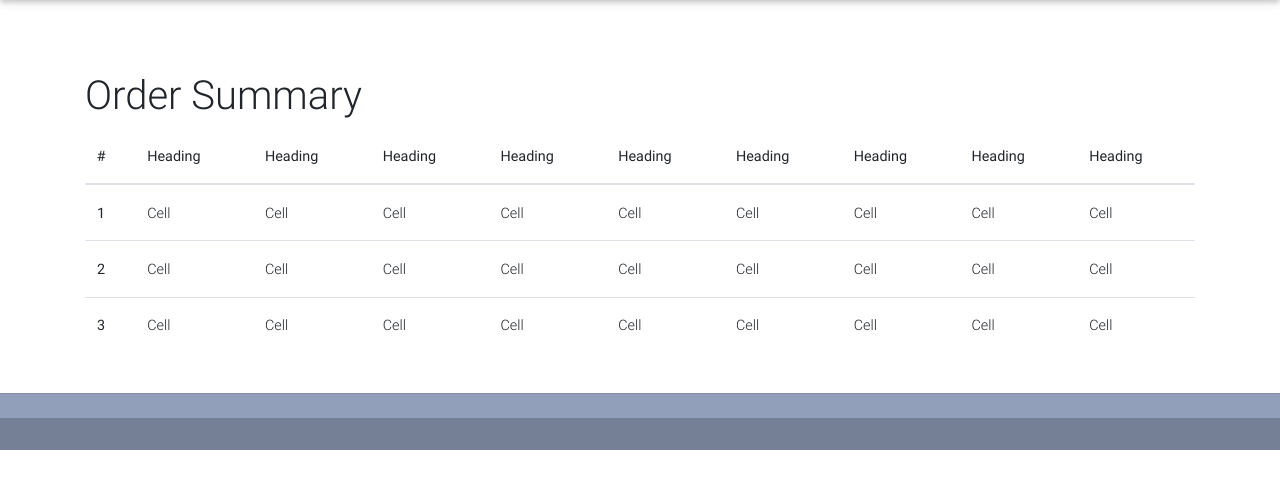
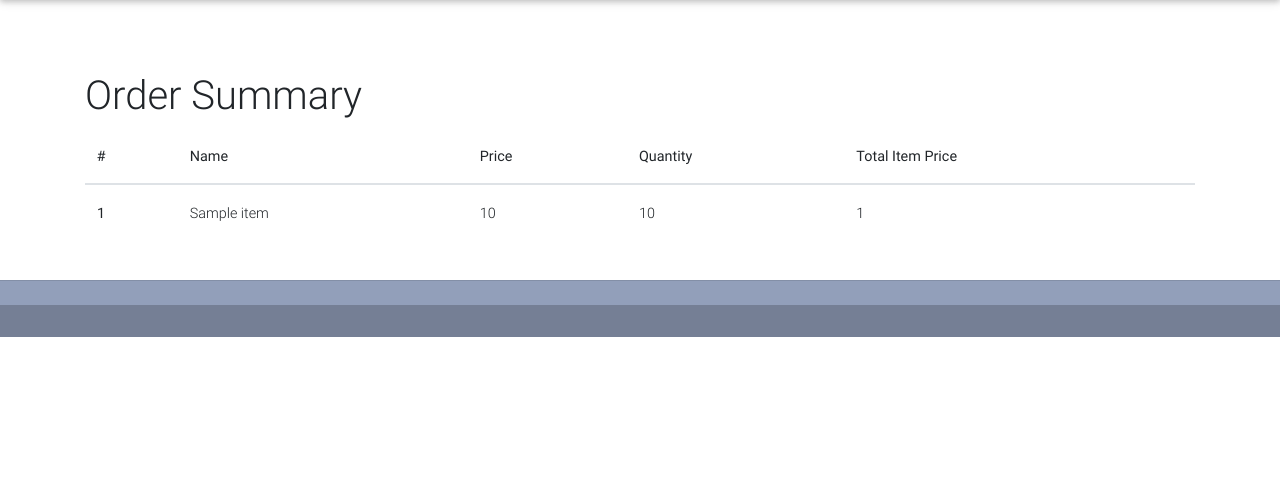
Before and after one commit to jpkim921/store, a Django app: template templates/order-summary.html in a window 1280 px wide. Shown: the part 64-553 px from the top of the page. Run offline with Django 3.2, Linux system fonts and the light colour scheme; the template is opened without the code that fills it: most values are stand-ins (such as "Sample title", 1, 10 or a date in 2020); some libraries are stand-ins or nearby versions.

Commit message:
populate table on order summary page

```diff
--- a/carts/models.py
+++ b/carts/models.py
@@ -15,6 +15,8 @@ class Cart(models.Model):
     def __str__(self):
         return f'{self.quantity} of {self.item.name}'
 
+    def total_item_price(self):
+        return self.item.price * self.quantity
 
 class Order(models.Model):
     orderitems = models.ManyToManyField(Cart)
--- a/carts/views.py
+++ b/carts/views.py
@@ -86,7 +86,8 @@ def remove_from_cart(request, slug):
 
 def order_summary(request):
     order = Order.objects.filter(user=request.user, ordered=False)
-    context = {}
+    items = order[0].orderitems.all()
+    context = {'items': items}
     return render(request, 'order-summary.html', context)
 
 
--- a/templates/order-summary.html
+++ b/templates/order-summary.html
@@ -7,54 +7,23 @@
         <thead>
           <tr>
             <th scope="col">#</th>
-            <th scope="col">Heading</th>
-            <th scope="col">Heading</th>
-            <th scope="col">Heading</th>
-            <th scope="col">Heading</th>
-            <th scope="col">Heading</th>
-            <th scope="col">Heading</th>
-            <th scope="col">Heading</th>
-            <th scope="col">Heading</th>
-            <th scope="col">Heading</th>
+            <th scope="col">Name</th>
+            <th scope="col">Price</th>
+            <th scope="col">Quantity</th>
+            <th scope="col">Total Item Price</th>
+
           </tr>
         </thead>
         <tbody>
+          {% for item in items %}
           <tr>
             <th scope="row">1</th>
-            <td>Cell</td>
-            <td>Cell</td>
-            <td>Cell</td>
-            <td>Cell</td>
-            <td>Cell</td>
-            <td>Cell</td>
-            <td>Cell</td>
-            <td>Cell</td>
-            <td>Cell</td>
+            <td>{{ item.item.name }}</td>
+            <td>{{ item.item.price }}</td>
+            <td>{{ item.quantity }}</td>
+            <td>{{ item.total_item_price }}</td>
           </tr>
-          <tr>
-            <th scope="row">2</th>
-            <td>Cell</td>
-            <td>Cell</td>
-            <td>Cell</td>
-            <td>Cell</td>
-            <td>Cell</td>
-            <td>Cell</td>
-            <td>Cell</td>
-            <td>Cell</td>
-            <td>Cell</td>
-          </tr>
-          <tr>
-            <th scope="row">3</th>
-            <td>Cell</td>
-            <td>Cell</td>
-            <td>Cell</td>
-            <td>Cell</td>
-            <td>Cell</td>
-            <td>Cell</td>
-            <td>Cell</td>
-            <td>Cell</td>
-            <td>Cell</td>
-          </tr>
+          {% endfor %}
         </tbody>
       </table>
     </div>
```
